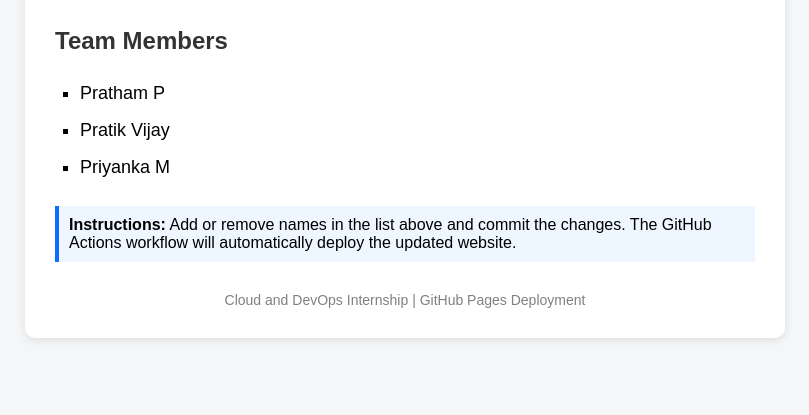
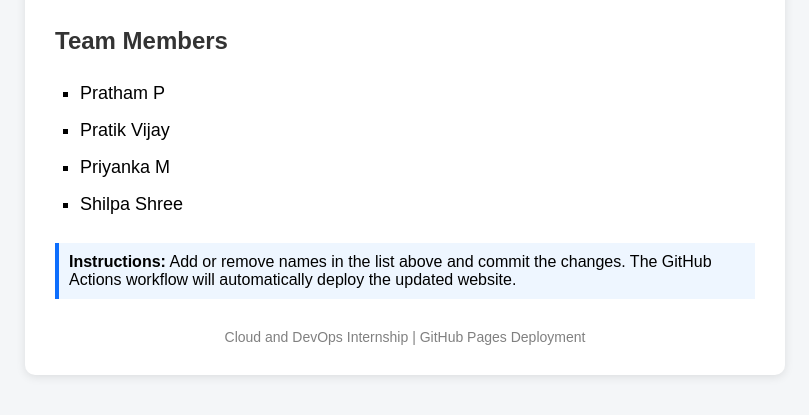
Before and after one commit to prathamp16/Automated-Website-Deployment-Using-GitHub-Actions, a plain HTML site: page index.html in a window 1280 px wide. Shown: the part 189-604 px from the top of the page, without its empty margins (235-1044 px from the left). Drawn offline with Linux system fonts and the light colour scheme.

Commit message:
Added a name

```diff
--- a/index.html
+++ b/index.html
@@ -73,6 +73,7 @@
             <li>Pratham P</li>
             <li>Pratik Vijay</li>
             <li>Priyanka M</li>
+	    <li>Shilpa Shree</li>
         </ul>
 
         <div class="note">
```
